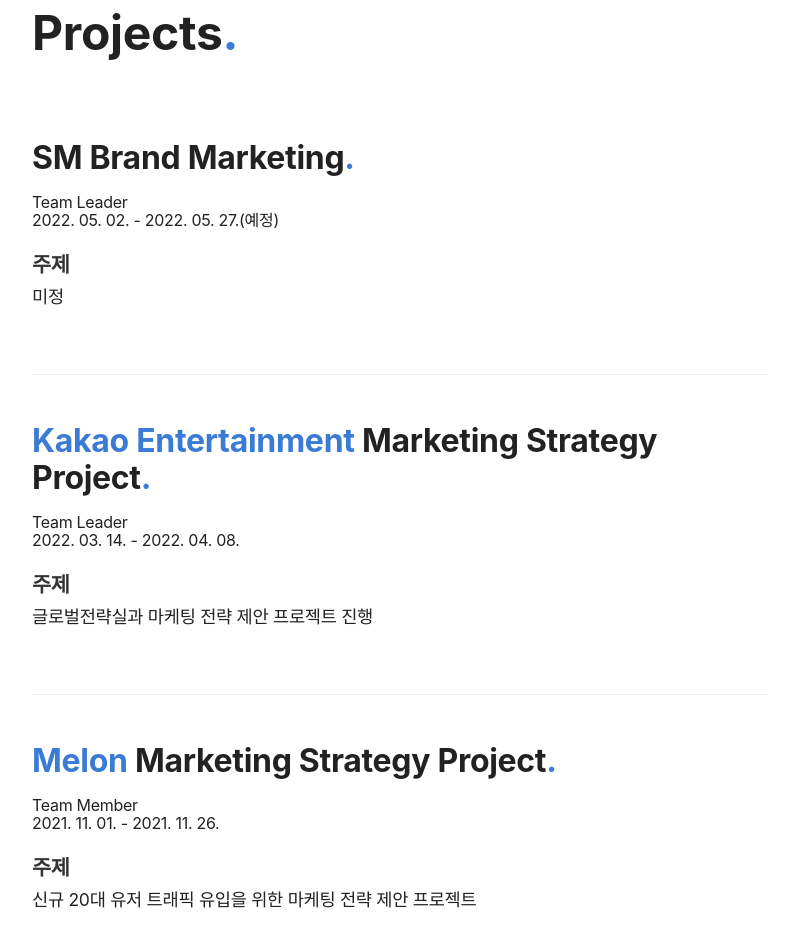
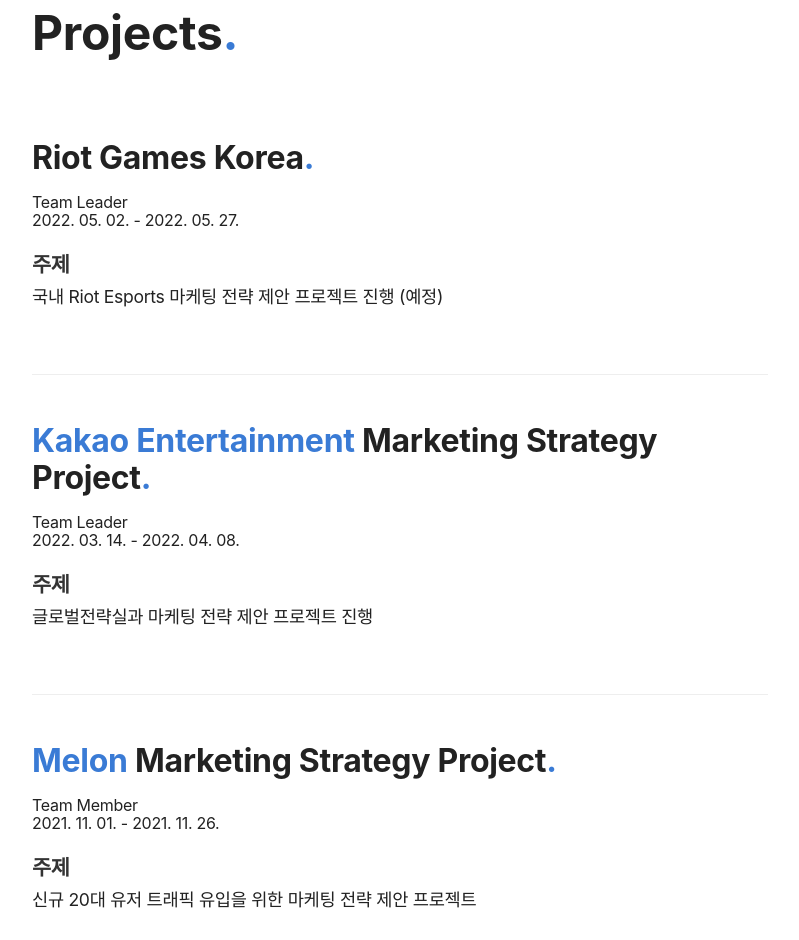
Before and after one commit to youngji-ryou/resume, a plain HTML site: page index.html in a window 1280 px wide. Shown: the part 2062-3002 px from the top of the page, without its empty margins (240-1039 px from the left). Drawn offline with nearby package versions, Linux system fonts and the light colour scheme; a web font is replaced by a local one.

Commit message:
riot games korea

```diff
--- a/index.html
+++ b/index.html
@@ -135,14 +135,14 @@
       <section>
       <h2>Projects<span class="period-mark">.</span></h2>
       <div class ="other">
-        <h3>SM Brand Marketing</a><span class="period-mark">.</span></h3>
+        <h3>Riot Games Korea</a><span class="period-mark">.</span></h3>
         <span class="role">Team Leader</span>
         <span class="time"
             ><time datetime="2021-12">2022. 05. 02.</time> -
-            <time datetime="2022-01">2022. 05. 27.(예정)</time></span>
+            <time datetime="2022-01">2022. 05. 27.</time></span>
         <h5>주제<span class="period-mark"></span></h5>
             <p>
-              미정
+              국내 Riot Esports 마케팅 전략 제안 프로젝트 진행 (예정)
             </p>
       </div>
       <div class ="other">
```
